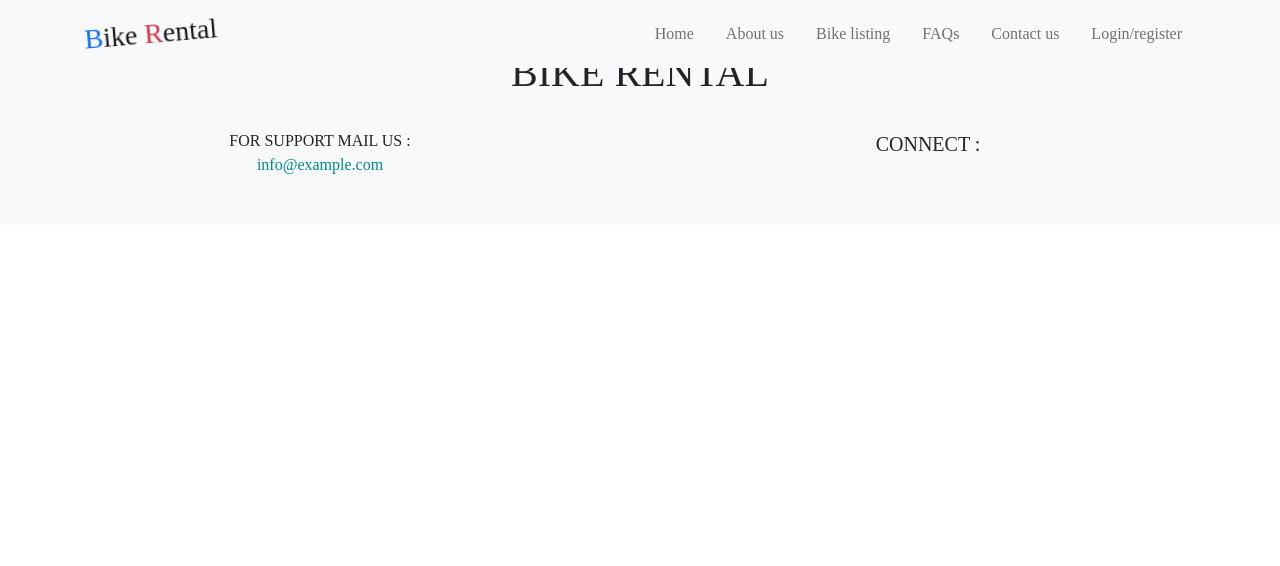
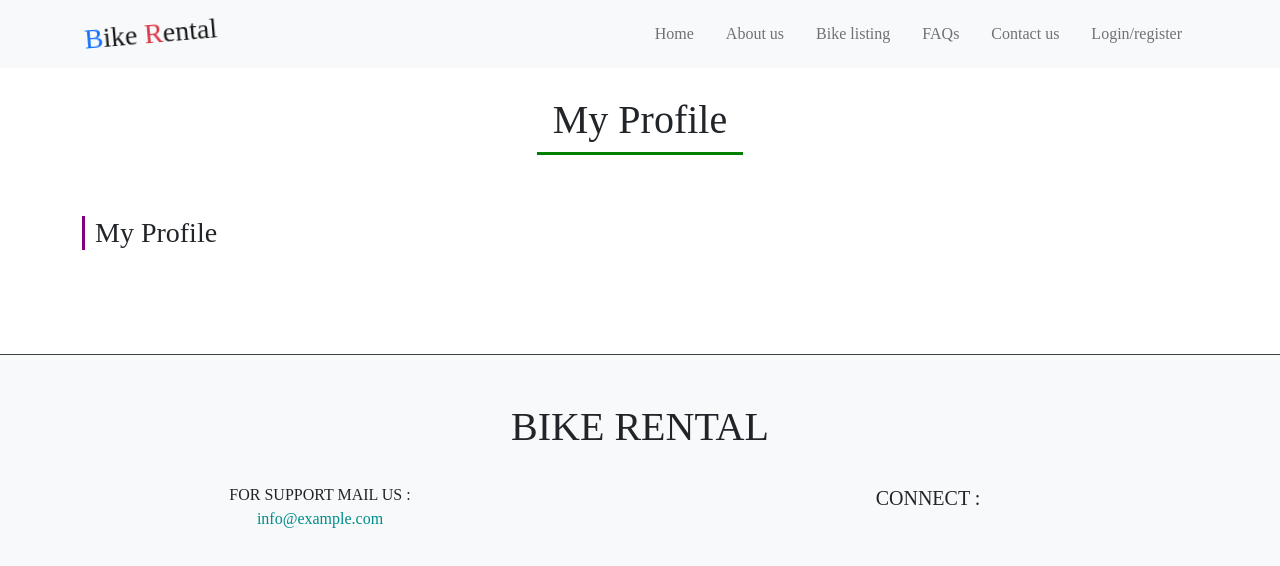
Before and after one commit to pushpendra-sapkale-dev/bike_rental_ui, a React (Create React App) app: page /profile/1 in a window 1280 px wide. Shown: the top 566 px of the page. Built offline with nearby package versions, Linux system fonts and the light colour scheme; some icons are missing.

Commit message:
added dropdown for profile nav bar button

```diff
--- a/src/components/Home.js
+++ b/src/components/Home.js
@@ -9,6 +9,7 @@ const FAQs = React.lazy(() => import('./FAQs'));
 const BikeInfo = React.lazy(() => import('./BikeInfo'));
 const Main = React.lazy(() => import('./Main'));
 const ManageBooking = React.lazy(() => import('./ManageBooking'));
+const Profile = React.lazy(() => import('./Profile'));
 
 export const Home = () => {
   return (
@@ -50,6 +51,11 @@ export const Home = () => {
             <ManageBooking />
           </React.Suspense>
         } />
+        <Route path='profile/:user_id' element={
+          <React.Suspense fallback='Loading .....'>
+            <Profile />
+          </React.Suspense>
+        }/>
       </Routes>
       <Footer />
     </div>
--- /dev/null
+++ b/src/components/Profile.js
@@ -0,0 +1,41 @@
+import React from 'react';
+import { useParams } from 'react-router-dom';
+
+
+const Profile = () => {
+
+    let userId = useParams().user_id;
+
+
+    const styles = {
+        header: {
+            border: 'solid green',
+            borderTop: 'none',
+            borderLeft: 'none',
+            borderRight: 'none',
+            padding: '10px'
+        },
+        subhead: {
+            borderLeft: '3px solid purple',
+            paddingLeft: '10px'
+        }
+    }
+
+    return (
+        <div className='container pt-5 mt-5'>
+            <header className='text-center mb-5'>
+                <h1>
+                    <span style={styles.header} className="px-3">My Profile</span>
+                </h1>
+            </header>
+            <div className='pt-4'>
+                <h3 style={styles.subhead}>My Profile</h3>
+            </div>
+            <div className='py-5'>
+
+            </div>
+        </div>
+    )
+}
+
+export default Profile;
--- a/src/components/ProfileLogo.js
+++ b/src/components/ProfileLogo.js
@@ -1,69 +1,31 @@
-import React, { useState } from 'react';
+import React from 'react';
 import { useNavigate } from 'react-router-dom';
 import * as auth from '../services/authService';
 
 export const ProfileLogo = (props) => {
-    const [showProfileMenu, setProfileMenu] = useState(false);
 
     const navigate = useNavigate();
 
-    const styles = {
-        pyramid: {
-            width: '0px',
-            borderLeft: '10px dotted transparent',
-            borderRight: '10px solid transparent',
-            borderBottom: '10px solid blue',
-            margin: 'auto'
-        },
-        pyramidWrapper: {
-            position: 'relative'
-        },
-        accountList: {
-            position: 'absolute',
-            height: '30px',
-            top: '100%',
-            width: '200px'
-        }
-    }
-
-    function handleSetProfileMenu(status) {
-        setProfileMenu(status);
-    }
-
     function goToManageBike() {
-        setProfileMenu(false);
         navigate(`manage-booking/${auth.getUserId()}`);
     }
 
     return (
-        <li style={styles.pyramidWrapper} className="nav-item d-flex align-items-center justify-content-center">
-            <svg onClick={() => { handleSetProfileMenu(!showProfileMenu) }} className='mx-3' xmlns="http://www.w3.org/2000/svg" width="26" height="26" fill="currentColor" viewBox="0 0 16 16">
-                <path d="M11 6a3 3 0 1 1-6 0 3 3 0 0 1 6 0z" />
-                <path d="M0 8a8 8 0 1 1 16 0A8 8 0 0 1 0 8zm8-7a7 7 0 0 0-5.468 11.37C3.242 11.226 4.805 10 8 10s4.757 1.225 5.468 2.37A7 7 0 0 0 8 1z" />
-            </svg>
-            {showProfileMenu ? <div style={styles.accountList}>
-                <div style={styles.pyramidWrapper}>
-                    <div id='pyramid' style={styles.pyramid}></div>
-                    <div className="list-group">
-                        <a
-                            href
-                            className="list-group-item list-group-item-action"
-                            aria-current="true"
-                        >
-                            Profile
-                        </a>
-                        <a href onClick={goToManageBike} className="list-group-item list-group-item-action">
-                            Manage Booking
-                        </a>
-                        <a href className="list-group-item list-group-item-action">
-                            Help
-                        </a>
-                        <a onClick={() => props.handleLoggedOutStatus(false)} href className="list-group-item list-group-item-action">
-                            Logout
-                        </a>
-                    </div>
-                </div>
-            </div> : null}
-        </li >
+        <div className="dropdown-center nav-item d-flex align-items-center">
+            <a class="dropdown-toggle" role="button" href data-bs-toggle="dropdown" aria-expanded="false">
+                <svg className='mx-3' xmlns="http://www.w3.org/2000/svg" width="26" height="26" fill="currentColor" viewBox="0 0 16 16">
+                    <path d="M11 6a3 3 0 1 1-6 0 3 3 0 0 1 6 0z" />
+                    <path d="M0 8a8 8 0 1 1 16 0A8 8 0 0 1 0 8zm8-7a7 7 0 0 0-5.468 11.37C3.242 11.226 4.805 10 8 10s4.757 1.225 5.468 2.37A7 7 0 0 0 8 1z" />
+                </svg>
+            </a>
+            <ul className="dropdown-menu">
+                <li className='d-block border-bottom'><a className="dropdown-item" href >
+                    Profile
+                </a></li>
+                <li className='d-block border-bottom' onClick={goToManageBike}><a className="dropdown-item" href >Manage Booking </a></li>
+                <li className='d-block border-bottom'><a className="dropdown-item" href >Help</a></li>
+                <li className='d-block' onClick={() => props.handleLoggedOutStatus(false)}><a className="dropdown-item" href >Logout </a></li>
+            </ul>
+        </div>
     )
 }
```
